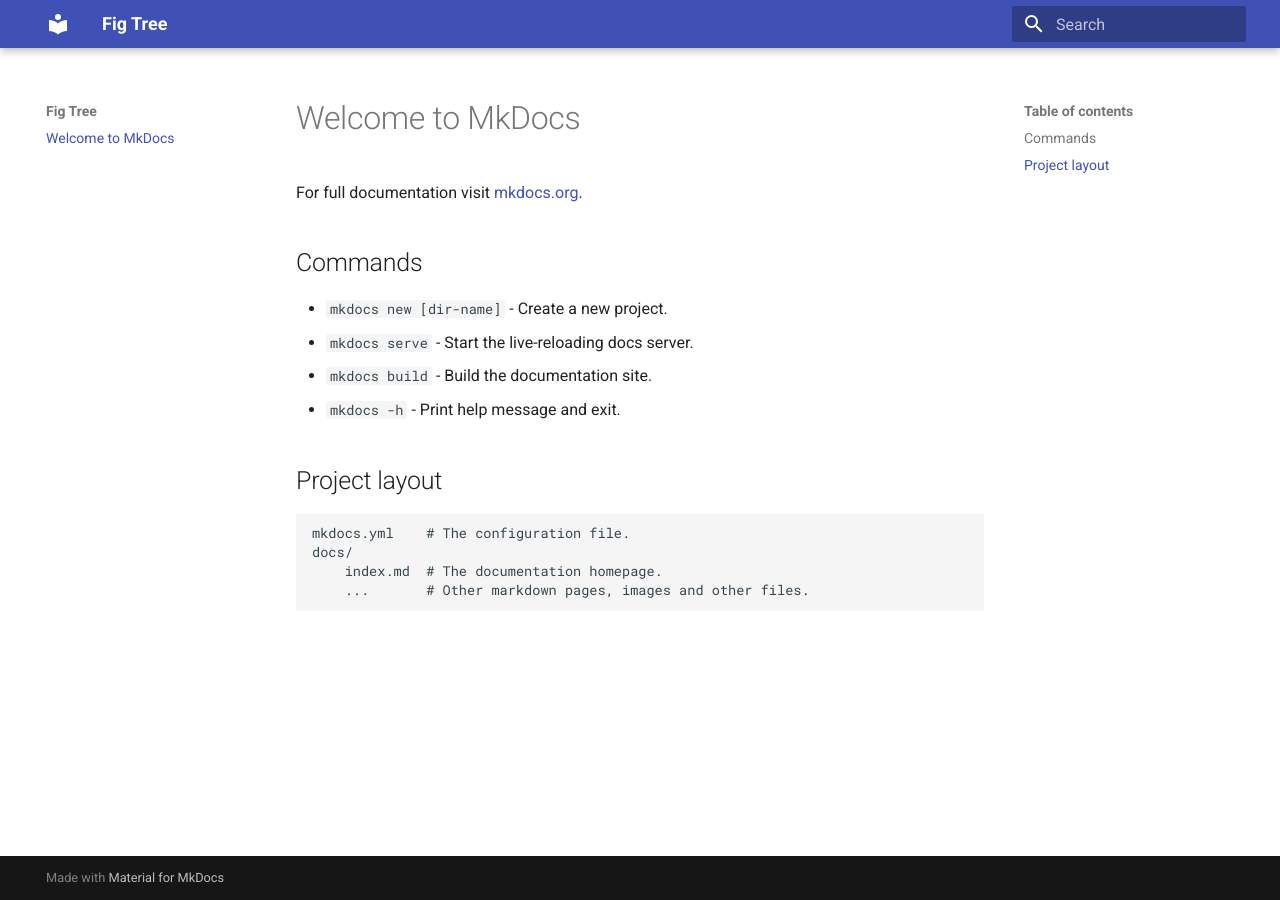
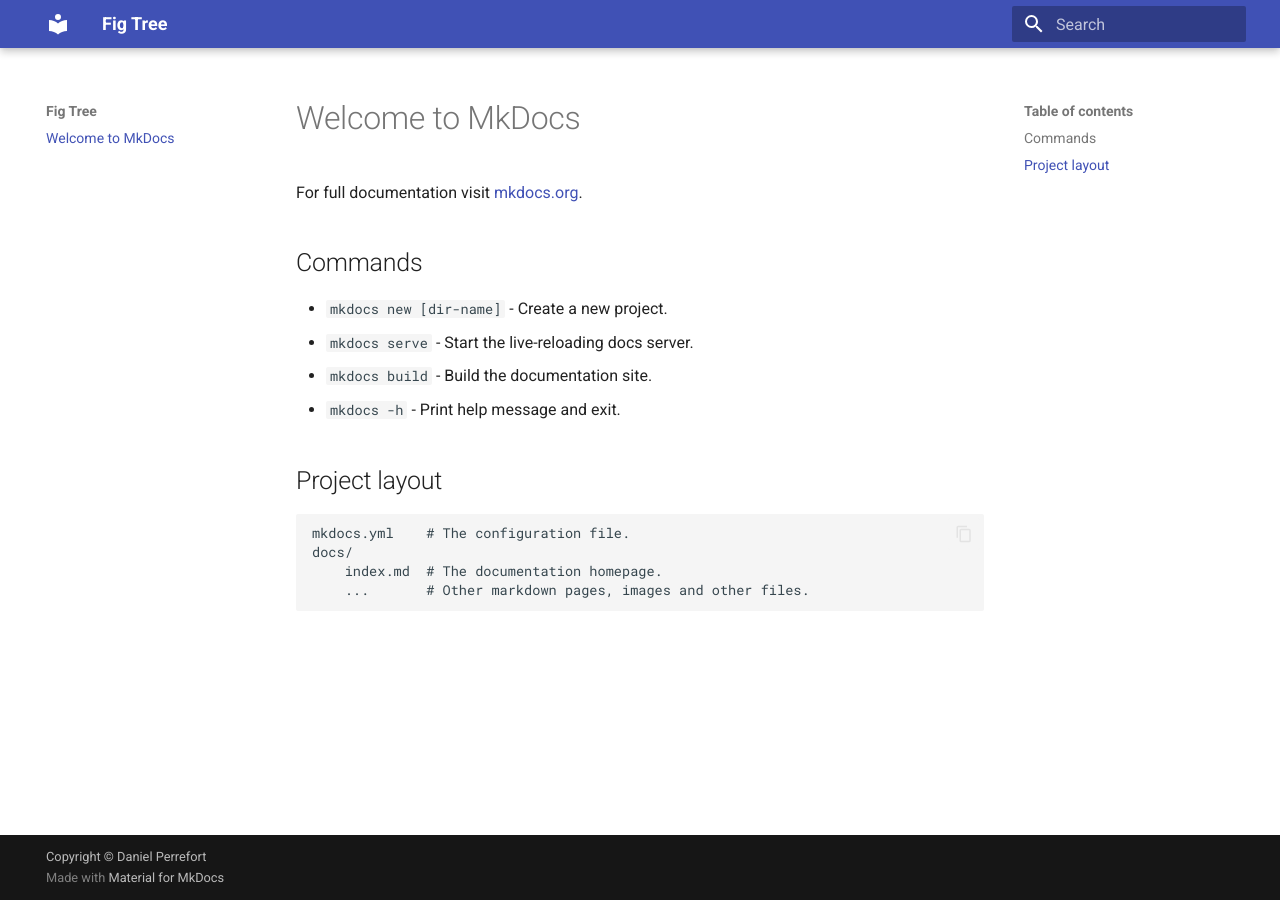
Before and after one commit to djperrefort/fig-tree, an MkDocs documentation site: the page built from docs/index.md, in a window 1280 px wide. Built offline with MkDocs 1.6.1 and Material for MkDocs 9.7.7, drawn with Linux system fonts in a browser that asks for light colours.

Commit message:
Updats mkdocs config

```diff
--- a/mkdocs.yml
+++ b/mkdocs.yml
@@ -1,3 +1,18 @@
 site_name: Fig Tree
 theme:
   name: material
+  palette:
+    primary: indigo
+    accent: indigo
+  font:
+    text: Roboto
+    code: Roboto Mono
+  language: en
+  features:
+    - content.code.copy
+    - search.suggest
+plugins:
+  - offline
+  - search
+  - mkdocstrings
+copyright: Copyright &copy; Daniel Perrefort
```
